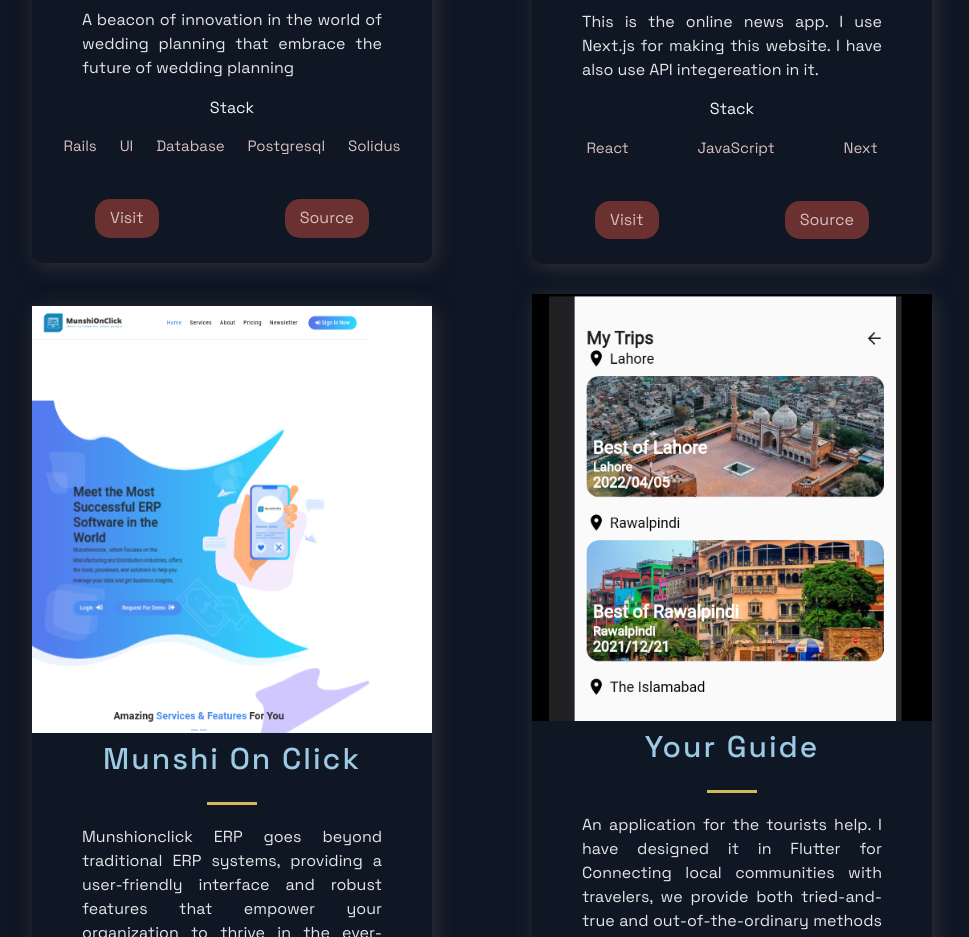
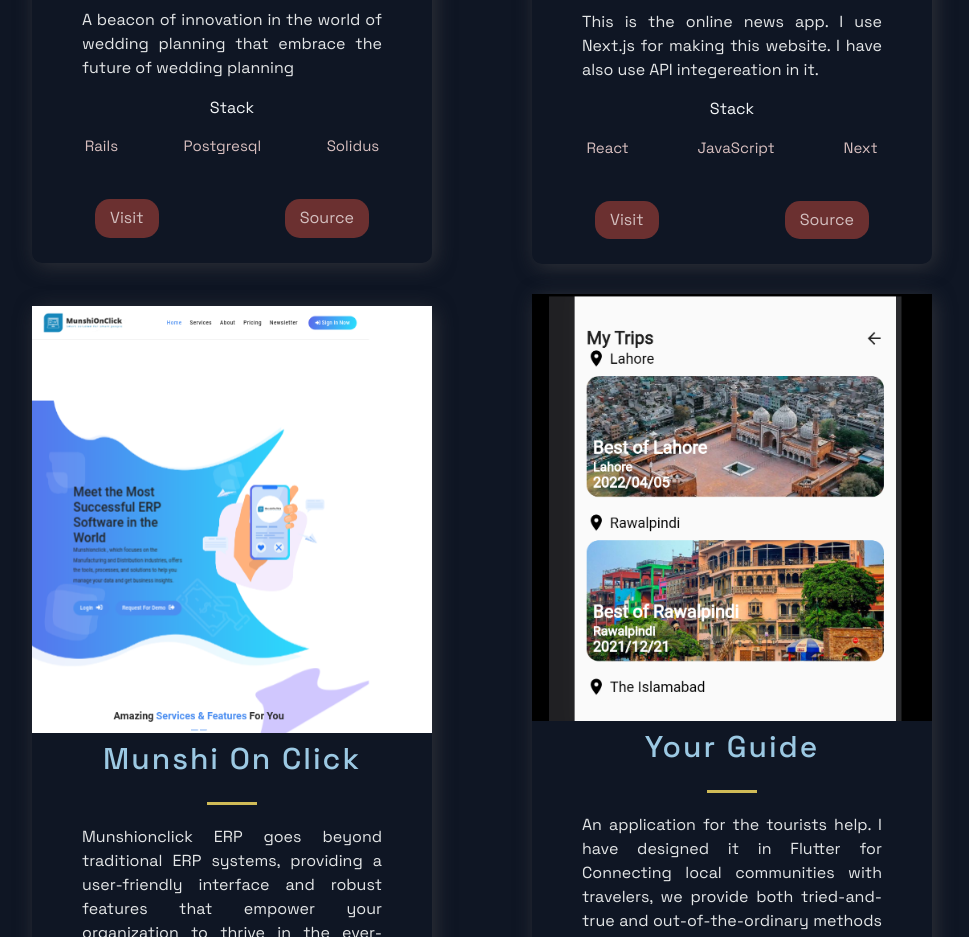
Before and after one commit to AfaqShahidKhan/portfolio-website-template-in-next-js, a Next.js app: page / in a window 1280 px wide. Shown: the part 1360-2297 px from the top of the page, without its empty margins (158-1127 px from the left). Built offline with nearby package versions, Linux system fonts and the light colour scheme.

Commit message:
Update constants.js

```diff
--- a/src/constants/constants.js
+++ b/src/constants/constants.js
@@ -4,7 +4,7 @@
     description:
       "A  beacon of innovation in the world of wedding planning that embrace the future of wedding planning",
     image: "/images/1.png",
-    tags: ["Rails", "UI", "Database", "Postgresql","Solidus"],
+    tags: ["Rails", "Postgresql","Solidus"],
     source: "https://github.com/AfaqShahidKhan?tab=repositories",
     visit: "https://bookarley.com/",
     id: 0,
```
